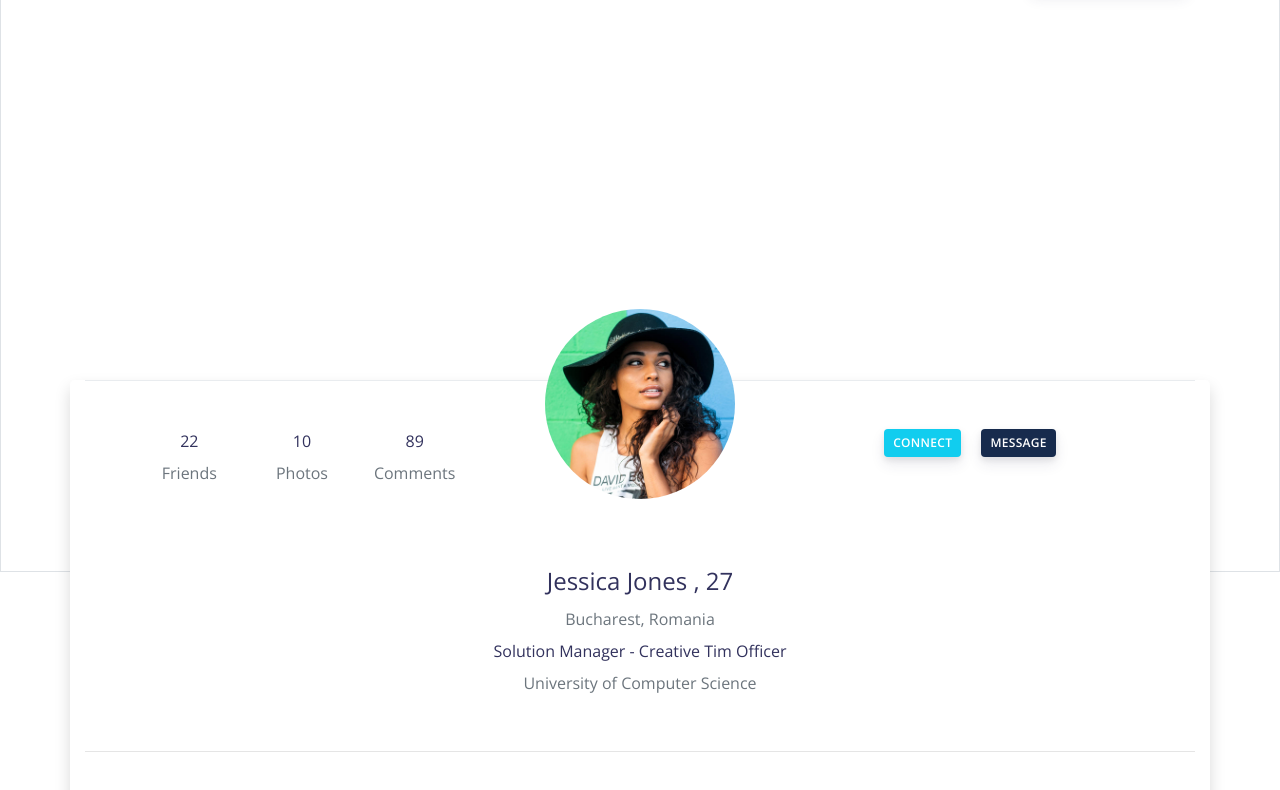
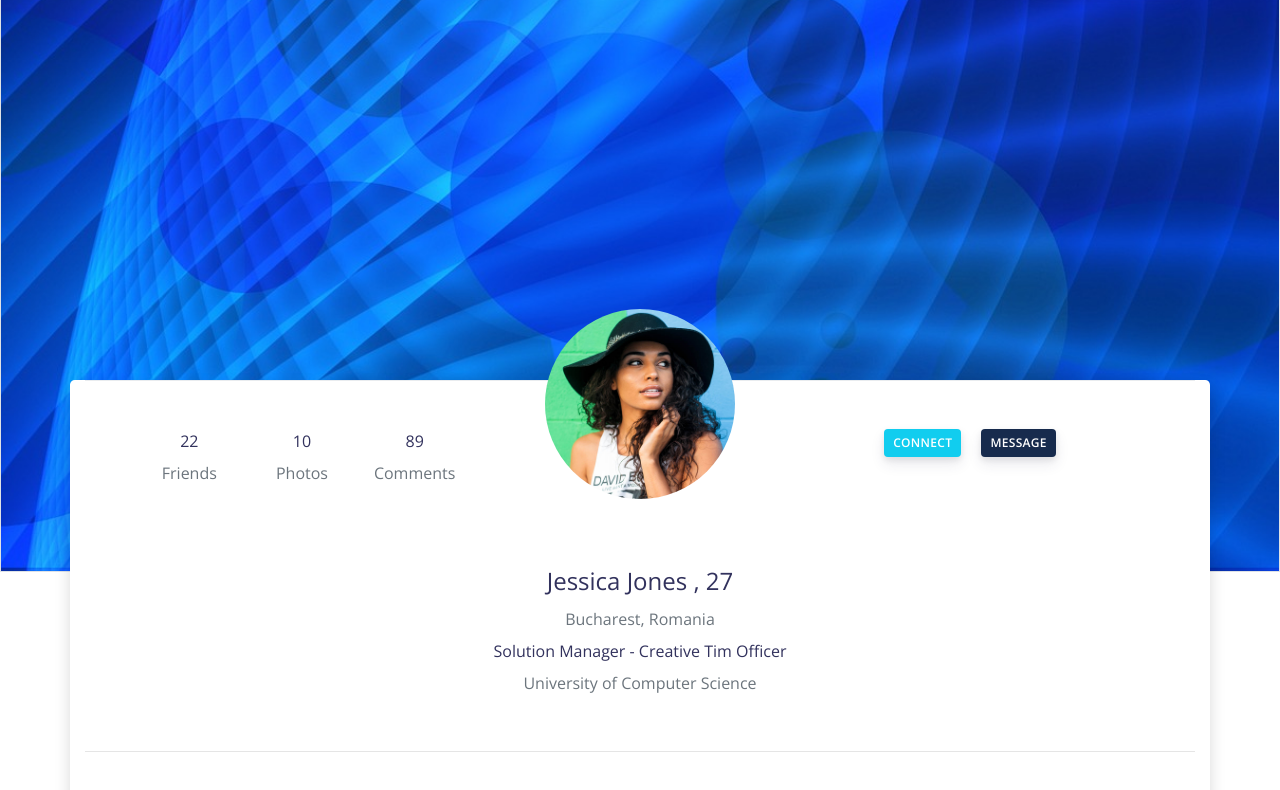
Before and after one commit to ALIHAIDER910/bezig, a plain HTML site: page profile.html in a window 1280 px wide. Shown: the part 68-858 px from the top of the page. Drawn offline with nearby package versions, Linux system fonts and the light colour scheme; the site is published under a folder, as on GitHub Pages, so addresses that start at the root find nothing.

Commit message:
change background path

```diff
--- a/assets/css/profile.css
+++ b/assets/css/profile.css
@@ -1,7 +1,7 @@
 /* profile-banner */
 .profile-banner{
     height: 80vh;
-    background-image: url(/assets/images/banner/banner-5.jpg);
+    background-image: url(../images/banner/banner-5.jpg);
     background-position: center;
     background-size: cover;
     background-repeat: no-repeat;
```
